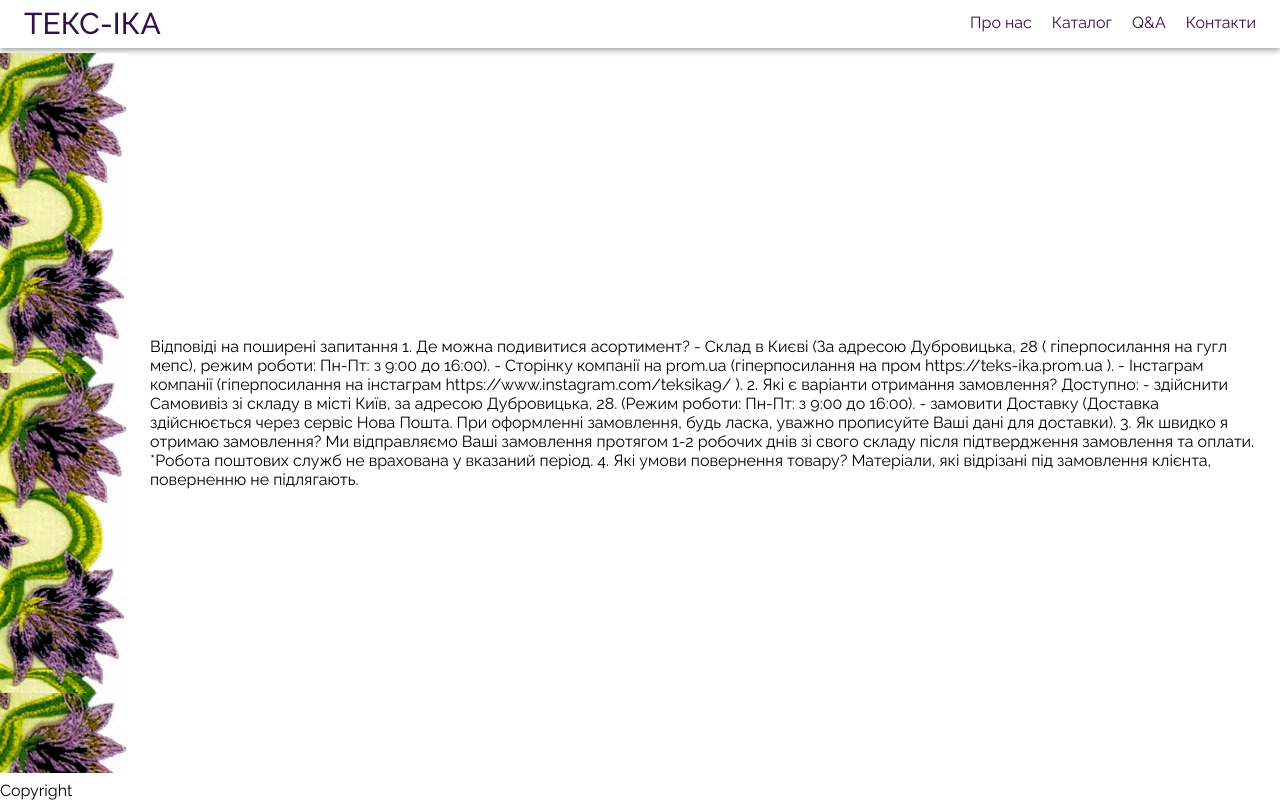
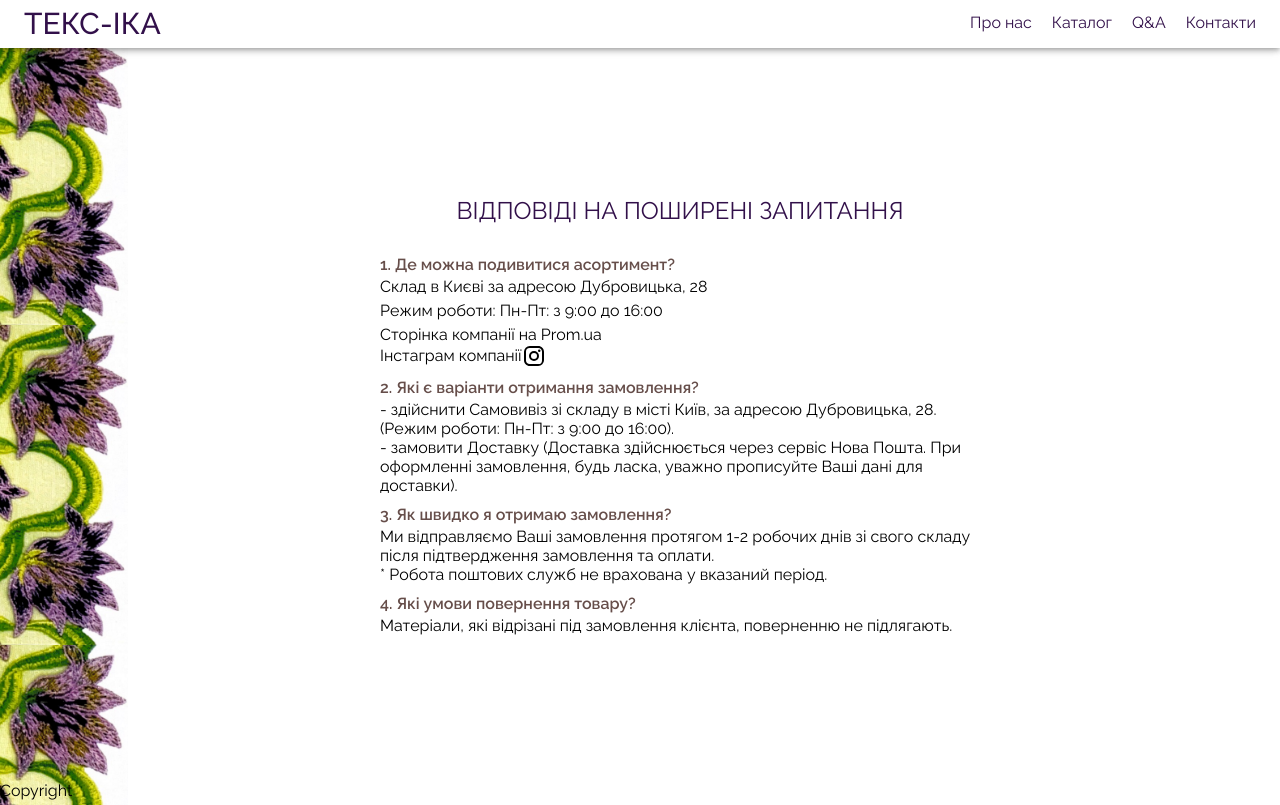
Before and after one commit to ViktoriiaPavliukh/teksika, a Gatsby site: page /questions in a window 1280 px wide. Built offline with nearby package versions, Linux system fonts and the light colour scheme; Gatsby itself is replaced by a stand-in of ours.

Commit message:
add style to questions page

```diff
--- a/src/components/Navbar.js
+++ b/src/components/Navbar.js
@@ -27,7 +27,7 @@ export default function Navbar() {
 
   return (
     <div>
-      <AppBar position="static" sx={{ backgroundColor: "white" }}>
+      <AppBar position="fixed" sx={{ backgroundColor: "white" }}>
         <Toolbar variant="dense">
           {isSmallScreen && (
             <IconButton
--- a/src/pages/about.js
+++ b/src/pages/about.js
@@ -4,7 +4,7 @@ import Layout from "../components/Layout";
 export default function About() {
   return (
     <Layout>
-      <div>
+      <div className="about">
         <h2 className="title">Про нас</h2>
         <p className="text">
           ТОВ «ТЕКС-ІКА» — компанія з постачання матеріалів і фурнітури для
--- a/src/pages/contacts.js
+++ b/src/pages/contacts.js
@@ -38,6 +38,8 @@ export default function Contacts() {
               <a
                 className="link"
                 href="https://www.google.com/maps?q=Київ, Дубровицька, 28, 3й поверх, Україна, 04114"
+                rel="noopener noreferrer"
+                target="_blank"
               >
                 Київ, Дубровицька, 28, 3й поверх, Україна, 04114
               </a>
--- a/src/pages/questions.js
+++ b/src/pages/questions.js
@@ -1,24 +1,85 @@
 import React from "react";
 import Layout from "../components/Layout";
+import InstagramIcon from "@mui/icons-material/Instagram";
 
 export default function Questions() {
   return (
     <Layout>
-      <div>
-        Відповіді на поширені запитання 1. Де можна подивитися асортимент? - Склад
-        в Києві (За адресою Дубровицька, 28 ( гіперпосилання на гугл мепс), режим
-        роботи: Пн-Пт: з 9:00 до 16:00). - Сторінку компанії на prom.ua
-        (гіперпосилання на пром https://teks-ika.prom.ua ). - Інстаграм компанії
-        (гіперпосилання на інстаграм https://www.instagram.com/teksika9/ ). 2. Які
-        є варіанти отримання замовлення? Доступно: - здійснити Самовивіз зі складу
-        в місті Київ, за адресою Дубровицька, 28. (Режим роботи: Пн-Пт: з 9:00 до
-        16:00). - замовити Доставку (Доставка здійснюється через сервіс Нова
-        Пошта. При оформленні замовлення, будь ласка, уважно прописуйте Ваші дані
-        для доставки). 3. Як швидко я отримаю замовлення? Ми відправляємо Ваші
-        замовлення протягом 1-2 робочих днів зі свого складу після підтвердження
-        замовлення та оплати. *Робота поштових служб не врахована у вказаний
-        період. 4. Які умови повернення товару? Матеріали, які відрізані під
-        замовлення клієнта, поверненню не підлягають.
+      <div className="questions">
+        <h3 className="title">Відповіді на поширені запитання</h3>
+        <ol className="questions-list">
+          <li>
+            <h4 className="subtitle-list">
+              1. Де можна подивитися асортимент?
+            </h4>
+            <div className="text-list">
+              <a
+                className="link"
+                href="https://www.google.com/maps?q=Київ, Дубровицька, 28, 3й поверх, Україна, 04114"
+              >
+                Склад в Києві за адресою Дубровицька, 28
+              </a>
+            </div>
+            <div className="text-list">
+              Режим роботи: Пн-Пт: з 9:00 до 16:00
+            </div>
+            <div className="text-list">
+              <a
+                className="link"
+                href="https://teks-ika.prom.ua"
+                rel="noopener noreferrer"
+                target="_blank"
+              >
+                Сторінка компанії на Prom.ua{" "}
+              </a>
+              <a
+                className="link"
+                href=" https://www.instagram.com/teksika9/"
+                rel="noopener noreferrer"
+                target="_blank"
+              >
+                <p className="link">Інстаграм компанії</p>
+                <InstagramIcon
+                  className="link"
+                  style={{ color: "#694173" }}
+                />
+              </a>
+            </div>
+          </li>
+          <li>
+            <h4 className="subtitle-list">
+              2. Які є варіанти отримання замовлення?
+            </h4>
+            <div className="text-list">
+              <p>
+                - здійснити Самовивіз зі складу в місті Київ, за адресою
+                Дубровицька, 28. (Режим роботи: Пн-Пт: з 9:00 до 16:00).
+              </p>
+              <p>
+                - замовити Доставку (Доставка здійснюється через сервіс Нова
+                Пошта. При оформленні замовлення, будь ласка, уважно прописуйте
+                Ваші дані для доставки).
+              </p>
+            </div>
+          </li>
+          <li>
+            <h4 className="subtitle-list">
+              3. Як швидко я отримаю замовлення?
+            </h4>
+            <p className="text-list">
+              Ми відправляємо Ваші замовлення протягом 1-2 робочих днів зі свого
+              складу після підтвердження замовлення та оплати. <br />* Робота
+              поштових служб не врахована у вказаний період.
+            </p>
+          </li>
+          <li>
+            <h4 className="subtitle-list">4. Які умови повернення товару?</h4>{" "}
+            <p className="text-list">
+              Матеріали, які відрізані під замовлення клієнта, поверненню не
+              підлягають.
+            </p>
+          </li>
+        </ol>
       </div>
     </Layout>
   );
--- a/src/styles/layout.css
+++ b/src/styles/layout.css
@@ -19,11 +19,28 @@ body {
   margin: 0 auto;
 }
 
+.about {
+  display: flex;
+  flex-direction: column;
+  justify-content: center;
+  align-items: center;
+  max-width: 600px;
+}
+
 .links {
   display: flex;
   justify-content: center;
   align-items: center;
   gap: 20px;
+}
+
+.link {
+  display: flex;
+  align-items: center;
+}
+
+.link:hover {
+  color: #694173;
 }
 
 .nav-link {
@@ -52,10 +69,11 @@ body {
   padding-right: 20px;
   background-image: url("../assets/images/bg-teksika.png");
   background-repeat: repeat-y;
-  background-size: 13%;
+  background-size: 14%;
   justify-content: center;
   align-items: center;
-  height: 90vh;
+  overflow-y: auto;
+  height: 100vh;
 }
 
 .frame {
@@ -74,10 +92,15 @@ body {
   font-weight: 400;
 }
 
-.subtitle {
+.subtitle,
+.subtitle-list {
   color: #664e4a;
   font-weight: 600;
   margin-bottom: 3px;
+}
+
+.questions-list li {
+  margin-bottom: 10px;
 }
 
 .catalog {
@@ -97,7 +120,8 @@ body {
 }
 
 .manager-list,
-.schedule-list {
+.schedule-list,
+.questions-list {
   flex-direction: column;
   list-style: none;
 }
@@ -141,7 +165,14 @@ body {
   line-height: 24px;
 }
 
+.text-list {
+  display: flex;
+  flex-direction: column;
+  margin-bottom: 5px;
+}
+
 .contacts {
+  padding-top: 30px;
   display: flex;
   flex-direction: column;
   justify-content: center;
@@ -160,6 +191,11 @@ body {
 .contact-section {
   padding-top: 10px;
   margin-bottom: 5px;
+}
+
+.questions {
+  padding: 20px;
+  max-width: 600px;
 }
 
 .footer {
@@ -182,3 +218,10 @@ body {
     height: 50px;
   }
 }
+
+@media screen and (min-width: 570px) {
+  .content {
+    padding-left: 100px;
+    background-size: 10%;
+  }
+}
```
